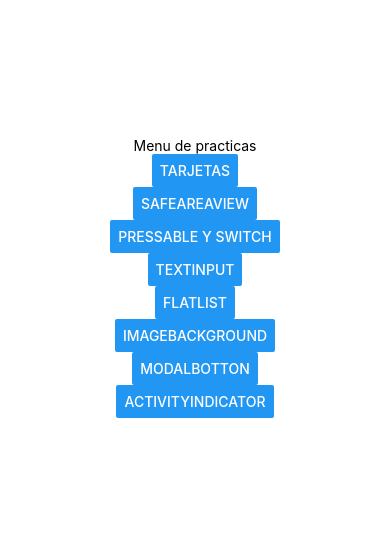
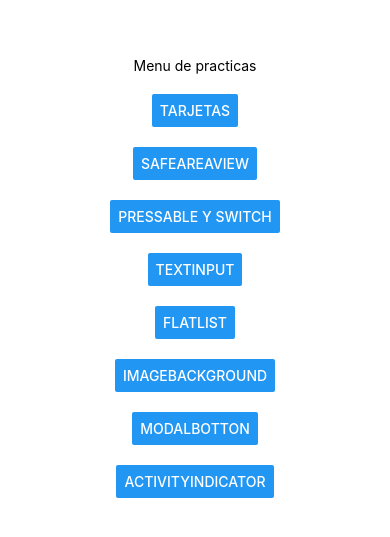
Before and after one commit to israauwuu/DAM_TIID222, a React Native app in the folder my-app2/: screen / in a window 390 px wide. Shown: the part 145-682 px from the top of the page. Built offline with nearby package versions, Linux system fonts and the light colour scheme.

Commit message:
Hicimos la practica de SafeAreaView y ScrollView

```diff
--- a/my-app2/App.js
+++ b/my-app2/App.js
@@ -10,7 +10,7 @@ export default function App() {
     <View style={styles.container}>
 
         <MenuScreen></MenuScreen>
-        <Text></Text>
+
       <StatusBar style="auto" />
     </View>
   )
--- a/my-app2/screens/MenuScreen.js
+++ b/my-app2/screens/MenuScreen.js
@@ -31,8 +31,8 @@ export default function MenuScreen() {
             return<FlatList/>
         case 'ImageBackground':
             return<ImageBackground/>
-        case 'ModalBotton':
-            return<ModalBotton/>
+        case 'ModalBottom':
+            return<ModalBottom/>
         case 'ActivityIndicator':
             return<ActivityIndicator/>
 
@@ -63,6 +63,7 @@ export default function MenuScreen() {
 const styles = StyleSheet.create({
   container: {
     flex: 1,
+    gap: 20,
     backgroundColor: '#fff',
     flexDirection: 'column',
     alignItems: 'center',
--- a/my-app2/screens/SafeScreen.js
+++ b/my-app2/screens/SafeScreen.js
@@ -1,30 +1,63 @@
 
 /*1. Zona de importaciones */
 import { StatusBar } from 'expo-status-bar';
-import { StyleSheet, View, Text } from 'react-native';
+import { StyleSheet, View, Text, ScrollView } from 'react-native';
+import {SafeAreaView} from 'react-native';
 
 
 /*2. Zona "Main" */
 export default function SafeScreen() {
   return(
-    <View style={styles.container}>
+   <SafeAreaView style={styles.safeArea}>
 
-        <Text>Practica de Uriel</Text>
+  <ScrollView contentContainersStyle={styles.scrollContent}>
 
-      <StatusBar style="auto" />
+      <Text style={styles.title}> Practica de uriel </Text>
+      <Text style={styles.subtitle}> Desliza hacia abajo par ver mas</Text>
 
+      {[...Array(15)].map((_, index) => (
+          <View key={index} style={styles.box}>
+              <Text>Refistro de prueba {index + 1}</Text>
+          </View>
+      )
+      )}
+  </ScrollView>
 
-    </View>
+  </SafeAreaView>
+
   )
 }
 
 /*3. Zona de estilos  */
 const styles = StyleSheet.create({
-  container: {
+  safeArea: {
     flex: 1,
-    backgroundColor: '#fff',
-    flexDirection: 'column',
-    alignItems: 'center',
-    justifyContent: 'center',
+    backgroundColor: '#00BFFF'
   },
+
+  scrollContent:{
+    padding:20,
+    alignItems:'center'
+  },
+
+  title:{
+    fontSize:24,
+    fontWeight:'bold',
+    marginTop:10
+  },
+
+  subtitle:{
+    fontSize:16,
+    color:'#666',
+    marinBottom:20,
+  },
+
+  box:{
+    backgroundColor:'white',
+    width:'90%',
+    padding:30,
+    marginVertical:10,
+    borderRadius:8,
+    elevation:3
+  }
 });
```
